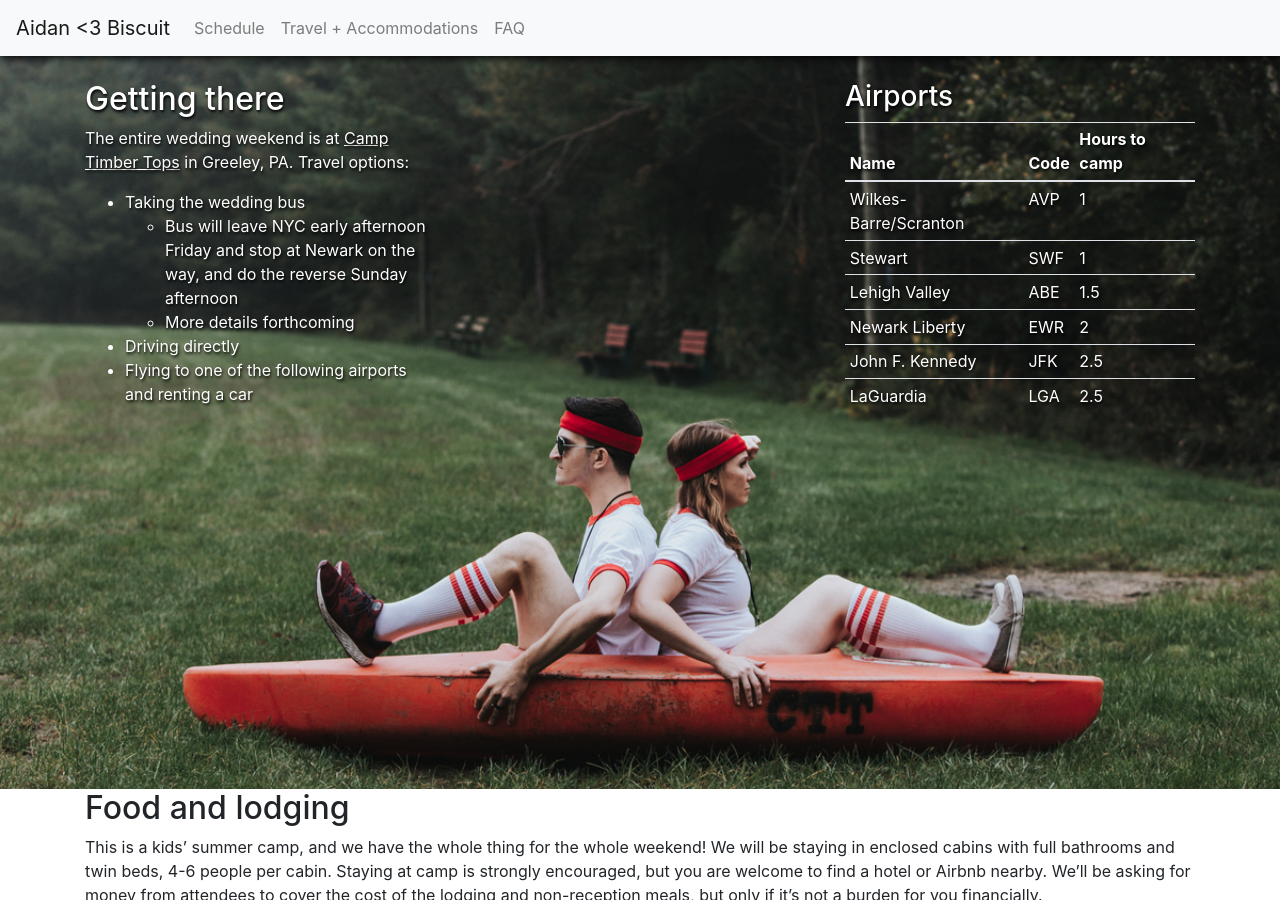
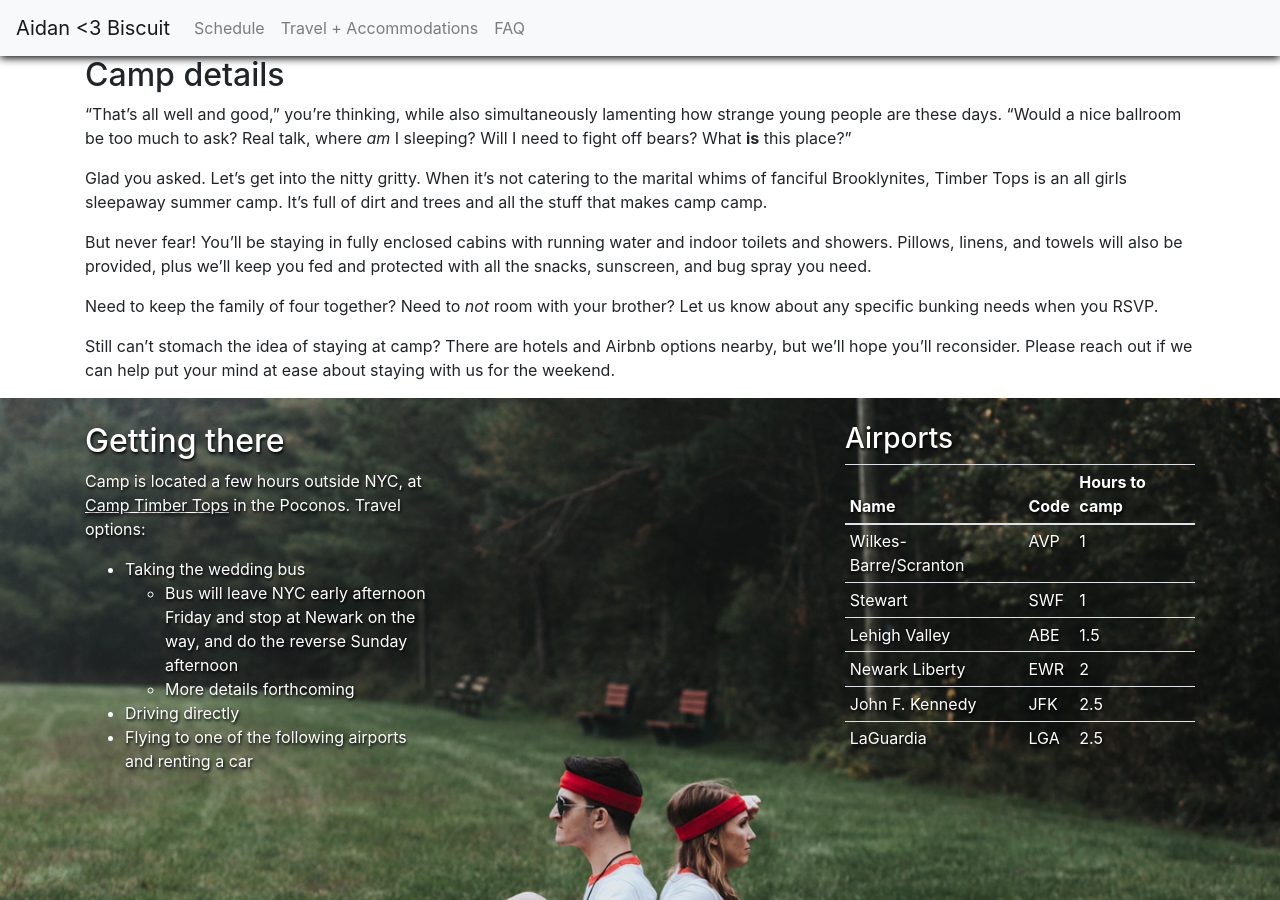
Before and after one commit to afeld/wedding, a Jekyll site: the page built from travel.html, in a window 1280 px wide and 900 px high. Built offline with Jekyll 4.4.1, drawn with Linux system fonts in a browser that asks for light colours; emoji names are drawn with the system emoji font; comment, search, counter and statistics services are not loaded; some of the changed text lies outside the part shown.

Commit message:
update travel copy

```diff
--- a/_includes/lodging.md
+++ b/_includes/lodging.md
@@ -1,5 +1,11 @@
-## Food and lodging
+## Camp details
 
-This is a kids' summer camp, and we have the whole thing for the whole weekend! We will be staying in enclosed cabins with full bathrooms and twin beds, 4-6 people per cabin. Staying at camp is strongly encouraged, but you are welcome to find a hotel or Airbnb nearby. We'll be asking for money from attendees to cover the cost of the lodging and non-reception meals, but only if it's not a burden for you financially.
+"That's all well and good," you're thinking, while also simultaneously lamenting how strange young people are these days. "Would a nice ballroom be too much to ask? Real talk, where _am_ I sleeping? Will I need to fight off bears? What **is** this place?"
 
-We will be having meals at camp for Friday dinner through Sunday brunch. We would love to have you the full weekend, but understand if you need to arrive late or leave early.
+Glad you asked. Let's get into the nitty gritty. When it's not catering to the marital whims of fanciful Brooklynites, Timber Tops is an all girls sleepaway summer camp. It's full of dirt and trees and all the stuff that makes camp camp.
+
+But never fear! You'll be staying in fully enclosed cabins with running water and indoor toilets and showers. Pillows, linens, and towels will also be provided, plus we'll keep you fed and protected with all the snacks, sunscreen, and bug spray you need.
+
+Need to keep the family of four together? Need to _not_ room with your brother? Let us know about any specific bunking needs when you RSVP.
+
+Still can't stomach the idea of staying at camp? There are hotels and Airbnb options nearby, but we'll hope you'll reconsider. Please reach out if we can help put your mind at ease about staying with us for the weekend.
--- a/_includes/travel.md
+++ b/_includes/travel.md
@@ -1,6 +1,6 @@
 ## Getting there
 
-The entire wedding weekend is at [Camp Timber Tops](https://goo.gl/maps/y4kaPXRxMxT2) in Greeley, PA. Travel options:
+Camp is located a few hours outside NYC, at [Camp Timber Tops](https://goo.gl/maps/y4kaPXRxMxT2) in the Poconos. Travel options:
 
 * Taking the wedding bus
     * Bus will leave NYC early afternoon Friday and stop at Newark on the way, and do the reverse Sunday afternoon
--- a/travel.html
+++ b/travel.html
@@ -3,6 +3,7 @@ title: Travel + Accommodations
 ---
 
 <main>
+  <section class="container">{% include md.html file="lodging" %}</section>
   <section class="travel pt-4 bg-img text-white">
     <div class="container">
       <div class="row">
@@ -14,9 +15,8 @@ title: Travel + Accommodations
       </div>
     </div>
   </section>
-  <section class="container">{% include md.html file="lodging" %}</section>
   <section class="container packing">
-    <h2>Packing</h2>
+    <h2>Pack list</h2>
     <div class="row">
       <div class="col-lg-3 p-4">{% include md.html file="provided" %}</div>
       <div class="col-lg-5 bg-img img1"></div>
```
